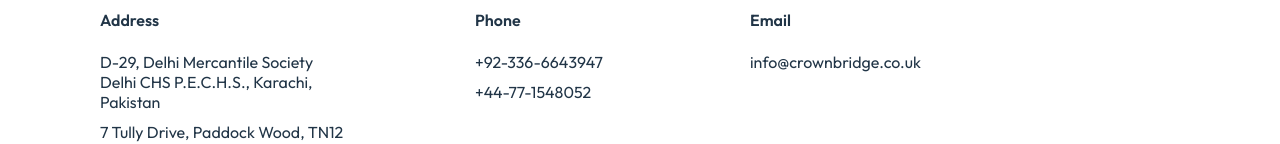
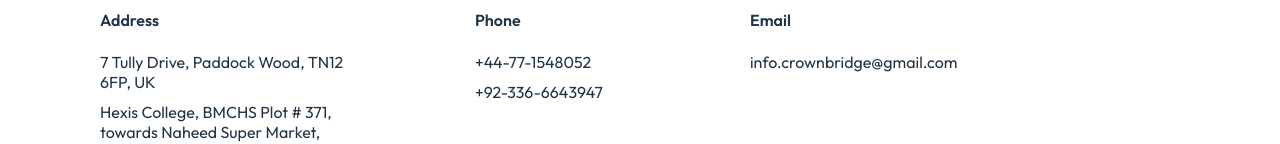
Before and after one commit to crownbridgelondonuk/crownbridge, a React (Vite) app: page /contact in a window 1280 px wide. Shown: the part 806-950 px from the top of the page. Built offline with nearby package versions, Linux system fonts and the light colour scheme.

Commit message:
Update Address & Order

```diff
--- a/src/pages/Contact.jsx
+++ b/src/pages/Contact.jsx
@@ -24,19 +24,19 @@ export default function Contact() {
                     <div className="address findCard">
                         <img src={addressIcon} alt="Address Icon" />
                         <h4>Address</h4>
-                        <p>D-29, Delhi Mercantile Society Delhi CHS P.E.C.H.S., Karachi, Pakistan</p>
                         <p>7 Tully Drive, Paddock Wood, TN12 6FP, UK</p>
+                        <p>Hexis College, BMCHS Plot # 371, towards Naheed Super Market, Karachi, Pakistan</p>
                     </div>
                     <div className="phone findCard">
                         <img src={phoneIcon} alt="Phone Icon" />
                         <h4>Phone</h4>
+                        <p>+44-77-1548052</p>
                         <p>+92-336-6643947</p>
-                        <p>+44-77-1548052</p>
                     </div>
                     <div className="email findCard">
                         <img src={emailIcon} alt="Email Icon" />
                         <h4>Email</h4>
-                        <p>info@crownbridge.co.uk</p>
+                        <p>info.crownbridge@gmail.com</p>
                     </div>
                 </div>
             </div>
```
